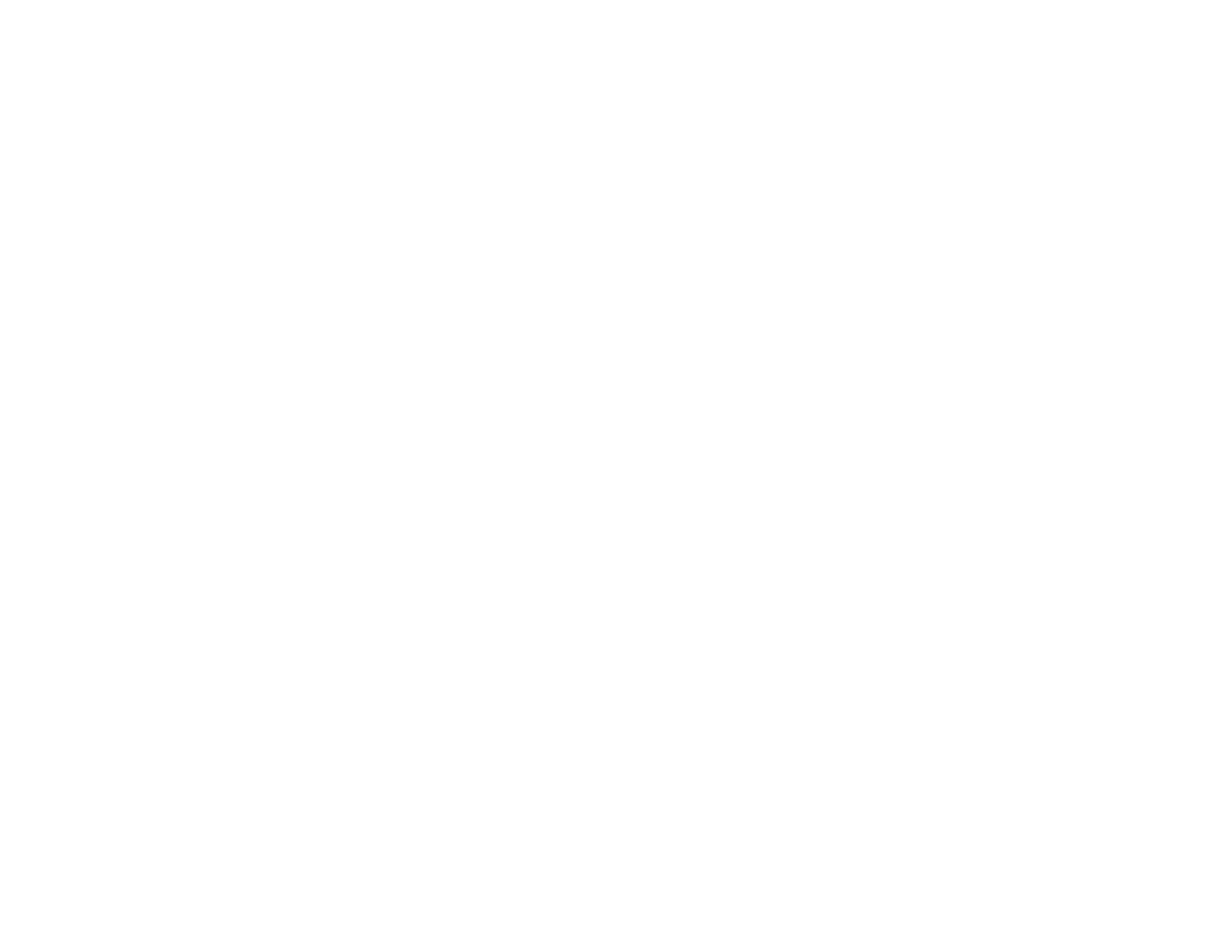
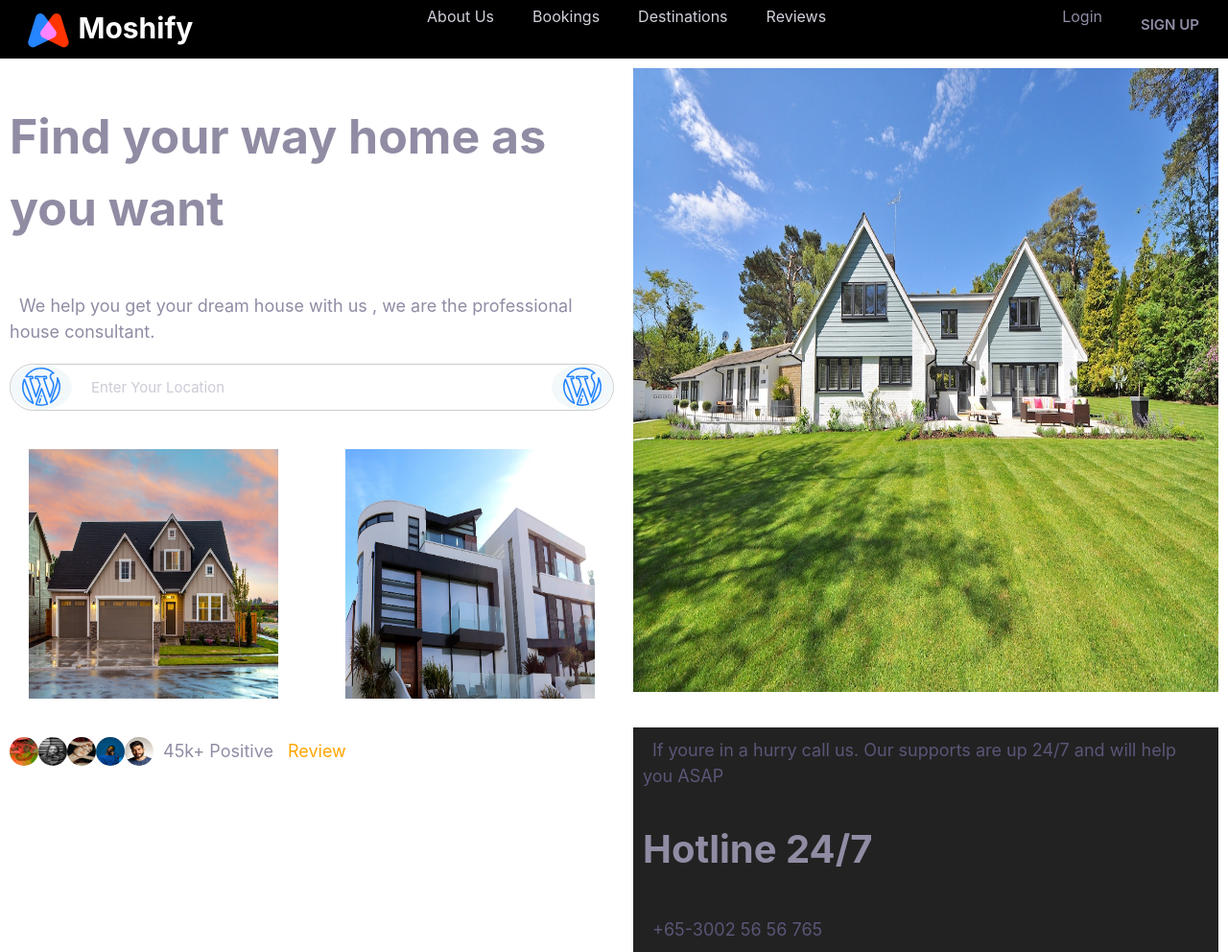
Before and after one commit to mykfrost/realestate, a plain HTML site: page index.html in a window 1280 px wide. Shown: the whole page at 96% size. Before the commit the page ends 800 px from the top, so only its background shows below. Drawn offline with Linux system fonts and the light colour scheme.

Commit message:
migratinf index.html

```diff
--- a/css/styles.css
+++ b/css/styles.css
@@ -39,12 +39,12 @@ body {
 h1,
 h2,
 h3 {
-  color: var(--color-heading);
+  color: var(--color-body);
   margin-bottom: 1em;
 }
 
 h1 {
-  font-size: 7rem;
+  font-size: 5rem;
 }
 
 h2 {
@@ -65,7 +65,7 @@ p {
   }
 
   h1 {
-    font-size: 8rem;
+    font-size: 5rem;
   }
   h2 {
     font-size: 4rem;
@@ -636,9 +636,17 @@ a {
 .container {
   max-width: 1140px;
   margin: 0 auto;
-  padding: 0;
+  padding: 1rem;
   justify-content: center;
   align-items: center;
+}
+
+@media screen and (min-width: 768px) {
+  .container {
+    justify-content: center;
+    align-items: center;
+    padding: 1rem;
+  }
 }
 
 .nav {
@@ -887,6 +895,7 @@ a {
   align-items: center;
   display: flex;
   flex-direction: column;
+  gap: 3rem;
 }
 .imgs {
   padding: 2rem;
@@ -919,7 +928,7 @@ a {
 @media screen and (min-width: 768px) {
   .house3 {
     width: 100%;
-    height: 821px;
+    height: 670px;
   }
 }
 .round-images {
@@ -947,8 +956,11 @@ p {
   padding-left: 1rem;
 }
 .dark {
+  margin-right: 1rem;
+  margin-left: 1rem;
+  padding: 1rem;
   display: block;
-  color: #777;
+  color: var(--color-body-darker);
   padding: 10px;
   background-color: #222;
 }
--- a/index.html
+++ b/index.html
@@ -8,5 +8,84 @@
     <link rel="stylesheet" href="css/styles.css" />
     <title>Real Estate</title>
   </head>
-  <body></body>
+  <body>
+    <nav class="nav collapsible">
+      <a class="nav__brand" href="/"><img src="images/logo.svg" alt="" /></a>
+      <svg class="icon icon--white nav__toggler">
+        <use xlink:href="images/sprite.svg#wordpress"></use>
+        <ul class="list nav__list collapsible__content">
+          <li class="nav__item"><a hrtoggleref="#">About Us</a></li>
+          <li class="nav__item"><a href="#">Bookings</a></li>
+          <li class="nav__item"><a href="#">Destinations</a></li>
+          <li class="nav__item"><a href="#">Reviews</a></li>
+        </ul>
+        <ul class="list nav__list collapsible__content">
+          <li class="nav__item">Login</li>
+          <li class="nav__item btn">Sign Up</li>
+        </ul>
+      </svg>
+    </nav>
+    <div class="grid grid--1x2">
+      <section>
+        <div class="container">
+          <h1>Find your way home as you want</h1>
+          <p>
+            We help you get your dream house with us , we are the professional
+            house consultant.
+          </p>
+          <div class="input-group">
+            <span class="icon-container">
+              <svg class="icon icon--primary">
+                <use xlink:href="images/sprite.svg#wordpress"></use>
+              </svg>
+            </span>
+            <input
+              type="text"
+              class="input"
+              placeholder="Enter Your Location"
+            />
+            <span class="icon-container">
+              <svg class="icon icon--primary">
+                <use xlink:href="images/sprite.svg#wordpress"></use>
+              </svg>
+            </span>
+          </div>
+          <div class="images">
+            <div><img class="imgs" src="images/house1.jpg" alt="" /></div>
+            <div><img class="imgs" src="images/house2.jpg" alt="" /></div>
+          </div>
+        </div>
+      </section>
+
+      <section>
+        <div><img class="house3" src="images/house3.jpg" alt="" /></div>
+      </section>
+
+      <section>
+        <div class="round-images">
+          <img src="images/pexels-christian-diokno-3186558.jpg" alt="" />
+          <img src="images/pexels-harshi-rateria-3438086.jpg" alt="" />
+          <img src="images/pexels-masha-raymers-2853198.jpg" alt="" />
+          <img src="images/pexels-teddy-tavan-4890733.jpg" alt="" />
+          <img src="images/pexels-italo-melo-2379005.jpg" alt="" />
+
+          <p class="review">
+            45k+ Positive
+            <span class="review_bg">Review</span>
+          </p>
+        </div>
+      </section>
+
+      <section>
+        <div class="dark">
+          <p>
+            If youre in a hurry call us. Our supports are up 24/7 and will help
+            you ASAP
+          </p>
+          <h2>Hotline 24/7</h2>
+          <p>+65-3002 56 56 765</p>
+        </div>
+      </section>
+    </div>
+  </body>
 </html>
```
